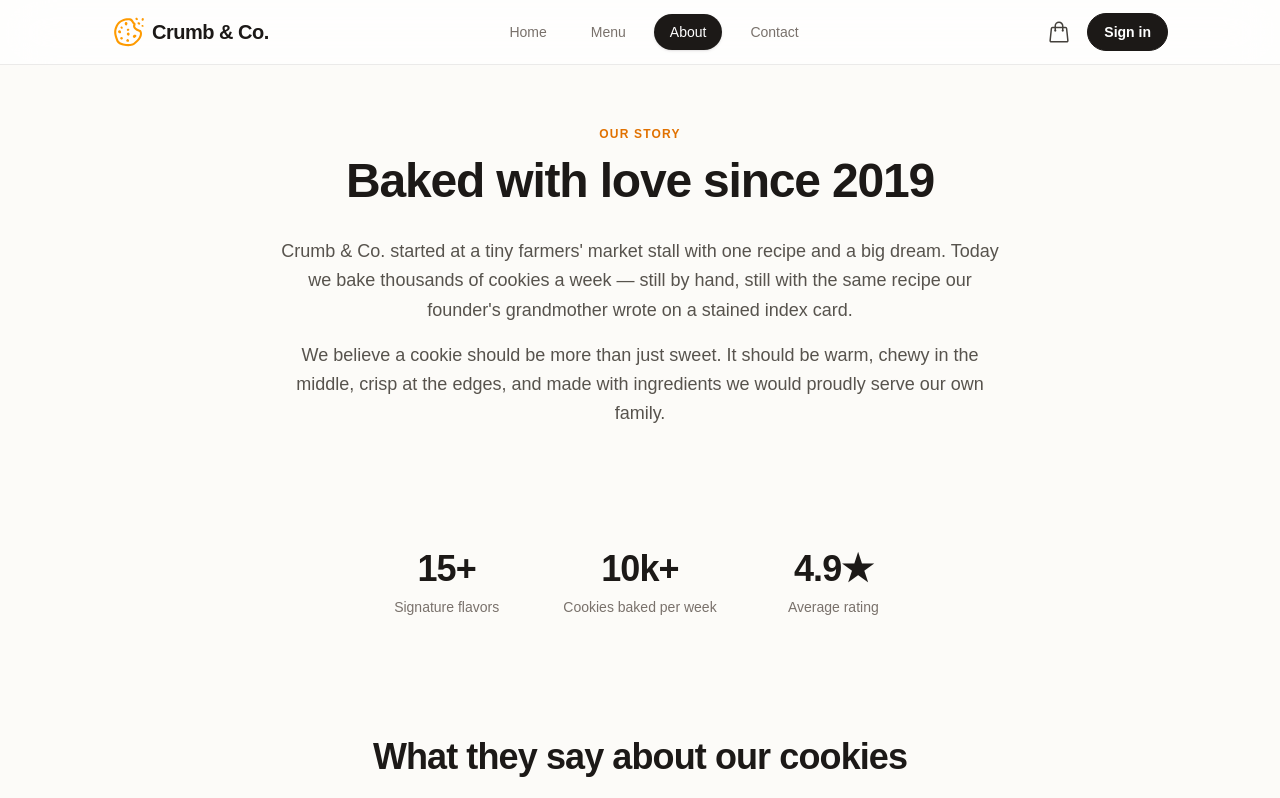
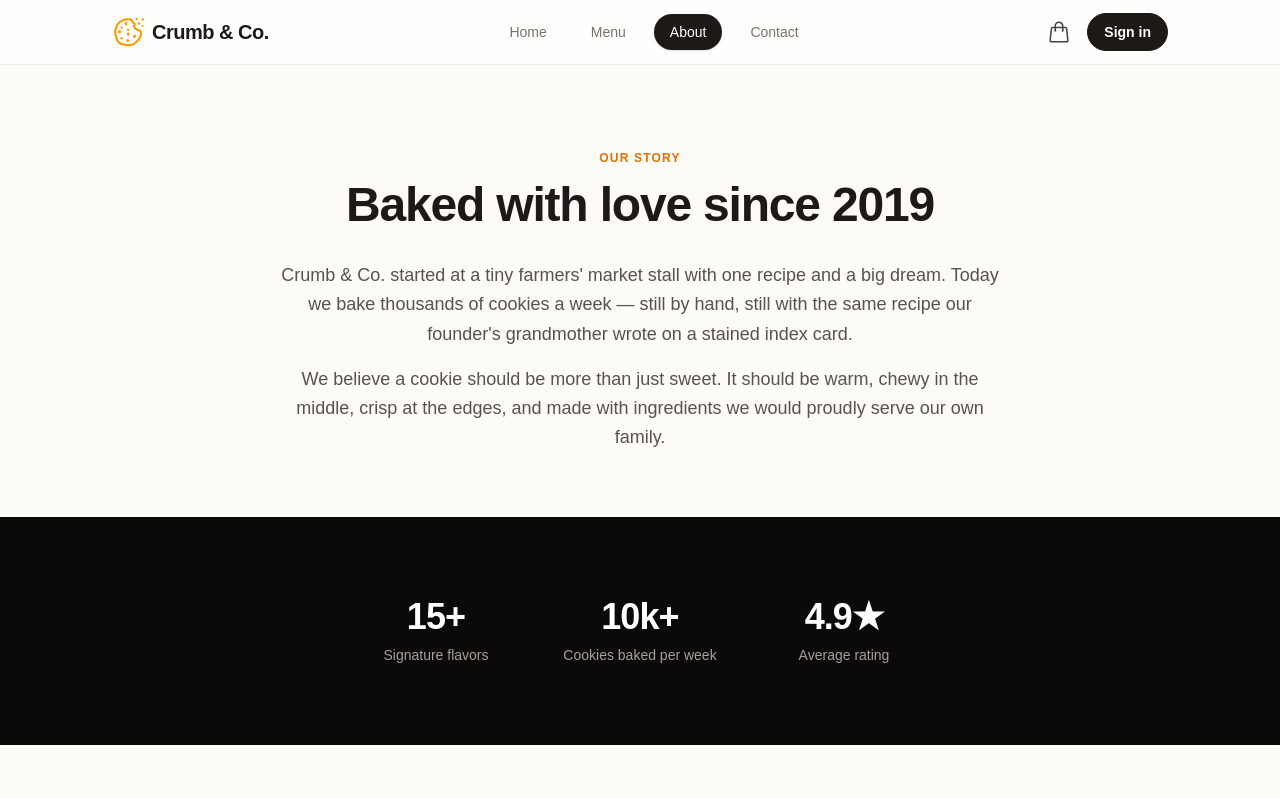
Before and after one commit to juliarina/cookie-store, a React (Vite) app: page /about in a window 1280 px wide. Shown: the top 798 px of the page. Built offline with nearby package versions, Linux system fonts and the light colour scheme.

Commit message:
style: full-width black stats band and spacing tweaks on about page

```diff
--- a/src/pages/About.tsx
+++ b/src/pages/About.tsx
@@ -31,7 +31,7 @@ const testimonials = [
 
 export default function About() {
   return (
-    <section className="mx-auto max-w-6xl px-6 pt-14 pb-20 sm:px-8 lg:px-12">
+    <section className="mx-auto max-w-6xl px-6 pt-20 pb-20 sm:px-8 lg:px-12">
       <div className="mx-auto max-w-3xl px-4 text-center sm:px-6">
         <span className="text-xs font-semibold uppercase tracking-widest text-amber-600">
           Our Story
@@ -52,24 +52,28 @@ export default function About() {
         </p>
       </div>
 
-      <div className="mx-auto mt-30 mb-10 grid max-w-xl gap-1 sm:grid-cols-3">
+      <div className="relative left-1/2 mt-16 -translate-x-1/2 w-screen bg-stone-950 py-20">
+        <div className="mx-auto max-w-2xl px-6 sm:px-8">
+          <div className="grid gap-14 sm:grid-cols-3 sm:gap-1">
             {milestones.map((milestone) => (
               <div
                 key={milestone.label}
                 className="mx-auto w-full max-w-40 text-center"
               >
-            <p className="text-4xl font-bold tracking-tight text-stone-900">
+                <p className="text-4xl font-bold tracking-tight text-white">
                   <CountUp
                     value={milestone.value}
                     decimals={milestone.decimals}
                   />
                   {milestone.suffix}
                 </p>
-            <p className="mt-2 text-sm font-medium text-stone-500">
+                <p className="mt-2 text-sm font-medium text-stone-400">
                   {milestone.label}
                 </p>
               </div>
             ))}
+          </div>
+        </div>
       </div>
 
       <div className="mt-24">
```
Lines whose indentation alone changed are shown as unchanged.
